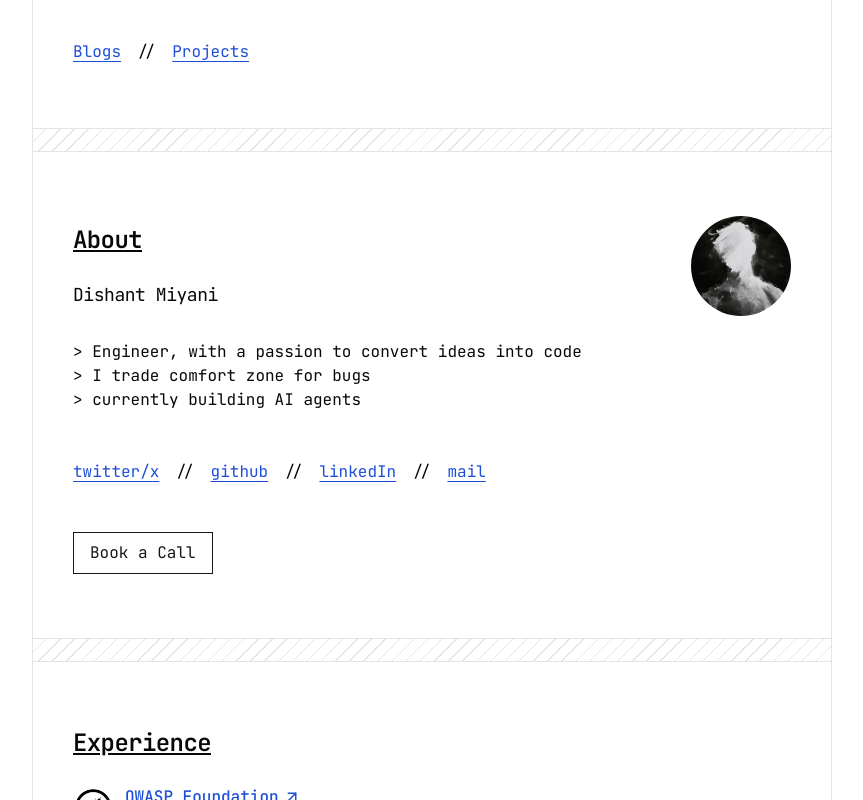
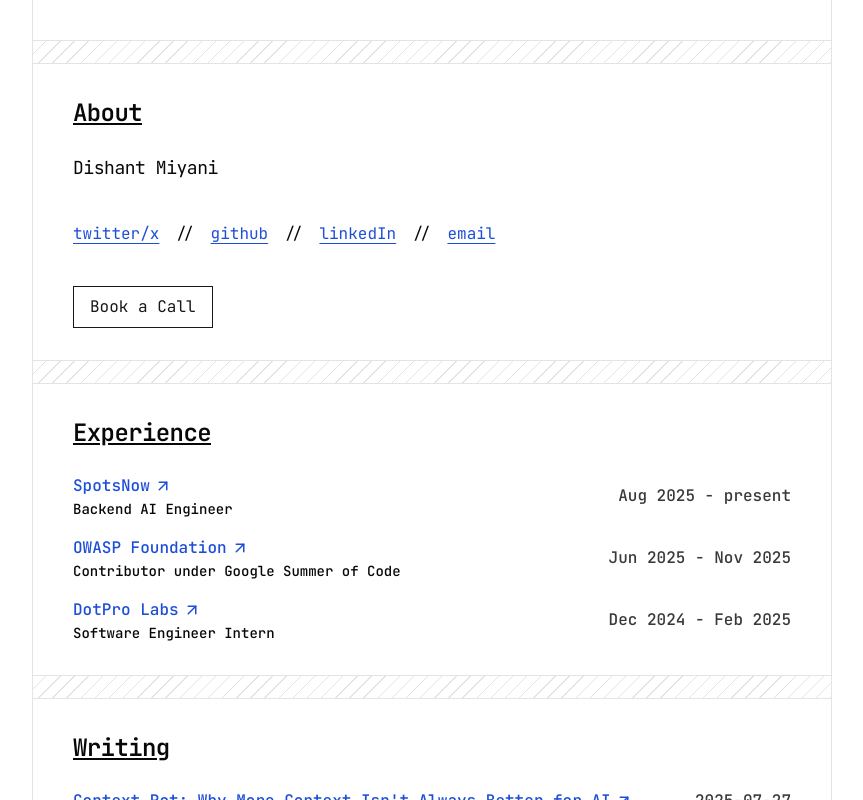
Before and after one commit to Dishant1804/portfolio-V2, a Next.js app: page / in a window 1280 px wide. Shown: the top 800 px of the page, without its empty margins (208-1071 px from the left). Built offline with nearby package versions, Linux system fonts and the light colour scheme; no server answers.

Commit message:
updated some sections and made it minimal

```diff
--- a/next.config.mjs
+++ b/next.config.mjs
@@ -1,6 +1,23 @@
 /** @type {import('next').NextConfig} */
 const nextConfig = {
   reactStrictMode: true,
+  skipTrailingSlashRedirect: true,
+  async rewrites() {
+    return [
+      {
+        source: "/relay/static/:path*",
+        destination: "https://us-assets.i.posthog.com/static/:path*",
+      },
+      {
+        source: "/relay/array/:path*",
+        destination: "https://us-assets.i.posthog.com/array/:path*",
+      },
+      {
+        source: "/relay/:path*",
+        destination: "https://us.i.posthog.com/:path*",
+      },
+    ];
+  },
   async headers() {
     return [
       {
--- a/src/components/Blogs.tsx
+++ b/src/components/Blogs.tsx
@@ -13,7 +13,7 @@ const Blogs = ({ posts }: BlogsProps) => {
       className="flex flex-col items-center w-full justify-between text-left gap-6 px-4 sm:px-6 md:px-10"
     >
       <h1 className="tracking-tight underline items-start w-full text-lg sm:text-xl font-semibold">
-        Blogs
+        Writing
       </h1>
       <ul className="flex flex-col gap-4 sm:gap-5 w-full">
         {posts?.map((post) => (
--- a/src/components/Experience.tsx
+++ b/src/components/Experience.tsx
@@ -9,23 +9,23 @@ const Experience = () => {
       id="project"
       className="flex flex-col items-center w-full justify-between text-left gap-6 px-4 sm:px-6 md:px-10"
     >
-      <h1 className="tracking-tight underline items-start w-full text-lg sm:text-xl font-semibold">
+      <h1 className="tracking-tight underline items-start w-full text-lg sm:text-xl font-semibold ">
         Experience
       </h1>
-      <ul className="flex flex-col gap-4 sm:gap-6 w-full">
+      <ul className="flex flex-col gap-4 sm:gap-4 w-full">
         {experience.map((exp, index) => (
           <li
             key={index}
             className="flex items-start sm:items-center text-left gap-2 w-full justify-between flex-col sm:flex-row"
           >
             <div className="flex flex-row items-center leading-relaxed gap-3 w-full sm:w-auto">
-              <Image
+              {/* <Image
                 src={exp.imgsrc}
                 alt=""
                 height={40}
                 width={40}
                 className="rounded-full hidden sm:flex"
-              />
+              /> */}
               <div className="flex flex-col items-start leading-relaxed flex-1">
                 <Link
                   className="flex items-center gap-1 font-medium text-[var(--blue-color)] w-full"
--- a/src/components/Header.tsx
+++ b/src/components/Header.tsx
@@ -18,8 +18,8 @@ const Header = () => {
 
   return (
     <>
-      <header className="flex flex-col gap-8 md:gap-16 text-justify justify-evenly">
-        <nav className="flex flex-col md:flex-row gap-4 px-4 md:px-10">
+      <header className="flex flex-col gap-8 text-justify justify-evenly">
+        {/* <nav className="flex flex-col md:flex-row gap-4 px-4 md:px-10">
           <h3
             className="underline text-[var(--blue-color)] underline-offset-4 cursor-pointer text-sm md:text-base"
             onClick={() => scrollToProject({ id: "blog" })}
@@ -33,7 +33,7 @@ const Header = () => {
           >
             Projects
           </h3>{" "}
-          {/* <span className="hidden md:flex">//</span>
+          <span className="hidden md:flex">//</span>
           <h3
             className="underline text-[var(--blue-color)] underline-offset-4 cursor-pointer text-sm md:text-base"
             onClick={() => {
@@ -41,8 +41,8 @@ const Header = () => {
             }}
           >
             Contributions
-          </h3> */}
-        </nav>
+          </h3>
+        </nav> */}
 
         <Divider />
 
@@ -52,26 +52,16 @@ const Header = () => {
               <h1 className="tracking-tight underline text-lg md:text-xl font-semibold">
                 About
               </h1>
-              <div className="flex flex-col">
-                <h1 className="tracking-tight text-base md:text-lg">
-                  Dishant Miyani
-                </h1>
+              <div className="flex flex-row gap-4">
+                <div className="flex flex-col">
+                  <h1 className="tracking-tight text-base md:text-lg">
+                    Dishant Miyani
+                  </h1>
+                </div>
               </div>
             </div>
-            <Image
-              src="/profile.jpeg"
-              alt="Dishant Miyani profile picture"
-              width={80}
-              height={80}
-              className="rounded-full sm:w-20 sm:h-20 md:w-24 md:h-24 lg:w-[100px] lg:h-[100px]"
-            />
           </div>
-          <p className="text-left text-sm md:text-base">
-            &gt; Engineer, with a passion to convert ideas into code <br></br>
-            &gt; I trade comfort zone for bugs <br></br>
-            &gt; currently building AI agents <br></br>
-          </p>
-          <div className="flex gap-2 md:gap-4 flex-wrap py-4 md:py-6">
+          <div className="flex gap-2 md:gap-4 flex-wrap py-4">
             <Link
               className="underline text-[var(--blue-color)] underline-offset-4 text-sm md:text-base"
               href="https://x.com/dishantwt_"
@@ -101,7 +91,7 @@ const Header = () => {
               href="mailto:dishantmiyani1804@gmail.com"
               target="_blank"
             >
-              mail
+              email
             </Link>
           </div>
           <div className="flex flex-wrap">
--- a/src/components/Landing.tsx
+++ b/src/components/Landing.tsx
@@ -16,16 +16,16 @@ export default function Landing({ posts }: LandingProps) {
   return (
     <>
       <article className="flex justify-between flex-col flex-wrap text-left font-medium relative">
-        <div className="flex justify-between flex-col gap-16 text-left relative z-10">
+        <div className="flex justify-between flex-col gap-8 text-left relative z-10">
           <Divider />
           <Experience />
           <Divider />
-          <Projects />
-          <Divider />
+          {/* <Projects /> */}
+          {/* <Divider /> */}
           {/* <PullRequests /> */}
           {/* <Divider /> */}
-          <TechStack />
-          <Divider />
+          {/* <TechStack /> */}
+          {/* <Divider /> */}
           <Blogs posts={posts} />
         </div>
       </article>
--- a/src/data/experience.ts
+++ b/src/data/experience.ts
@@ -2,19 +2,27 @@ import type { Experience } from "@/types/data";
 
 const experience: Experience[] = [
   {
-    id: "1",
+    id : "1",
+    title : "Backend AI Engineer",
+    company : "SpotsNow",
+    link : "https://spotsnow.io",
+    timeline : "Aug 2025 - present",
+    imgsrc : "/station.png"
+  },
+  {
+    id: "2",
     title: "Contributor under Google Summer of Code",
     company: "OWASP Foundation",
     link: "https://owasp.org/",
-    timeline: "June 2025 - Present",
+    timeline: "Jun 2025 - Nov 2025",
     imgsrc: "/owasp.png",
   },
   {
-    id: "2",
+    id: "3",
     title: "Software Engineer Intern",
     company: "DotPro Labs",
     link: "https://dotprolabs.com/",
-    timeline: "December 2024 - February 2025",
+    timeline: "Dec 2024 - Feb 2025",
     imgsrc: "/dotpro.jpg",
   },
 ];
--- a/src/pages/_app.tsx
+++ b/src/pages/_app.tsx
@@ -13,10 +13,15 @@ const jetBrains_Mono = JetBrains_Mono({
   variable: "--font-jetbrains-mono",
 });
 
+const posthogKey = process.env.NEXT_PUBLIC_POSTHOG_KEY;
+
 export default function App({ Component, pageProps }: AppProps) {
   useEffect(() => {
-    posthog.init(process.env.NEXT_PUBLIC_POSTHOG_KEY as string, {
-      api_host: process.env.NEXT_PUBLIC_POSTHOG_HOST || "https://us.i.posthog.com",
+    if (!posthogKey || posthog.__loaded) return;
+
+    posthog.init(posthogKey, {
+      api_host: "/relay",
+      ui_host: "https://us.posthog.com",
       person_profiles: "identified_only",
       defaults: "2025-05-24",
       loaded: (posthog) => {
@@ -25,9 +30,8 @@ export default function App({ Component, pageProps }: AppProps) {
     });
   }, []);
 
-  return (
-    <PostHogProvider client={posthog}>
-      <>
+  const content = (
+    <>
         <Head>
           <title>Dishant Miyani</title>
           <meta name="robots" content="all" />
@@ -68,7 +72,10 @@ export default function App({ Component, pageProps }: AppProps) {
           {...pageProps}
           className={`${jetBrains_Mono.className} ${jetBrains_Mono.variable}`}
         />
-      </>
-    </PostHogProvider>
+    </>
   );
+
+  if (!posthogKey) return content;
+
+  return <PostHogProvider client={posthog}>{content}</PostHogProvider>;
 }
--- a/src/pages/index.tsx
+++ b/src/pages/index.tsx
@@ -70,7 +70,7 @@ export default function Home({ posts }: HomeProps) {
         variants={containerVariants}
         initial="hidden"
         animate="show"
-        className="flex flex-col py-10 basics-prose gap-16 border border-t-0 border-b-0"
+        className="flex flex-col py-10 basics-prose gap-8 border border-t-0 border-b-0"
       >
         <motion.div variants={itemVariants}>
           <Header />
```
Also changed, not shown: public/station.png (added), 1 other file (tests, documents, lock files or other folders).
